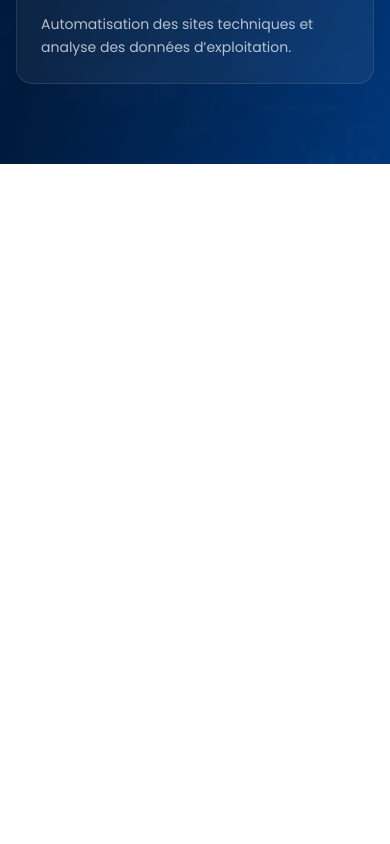
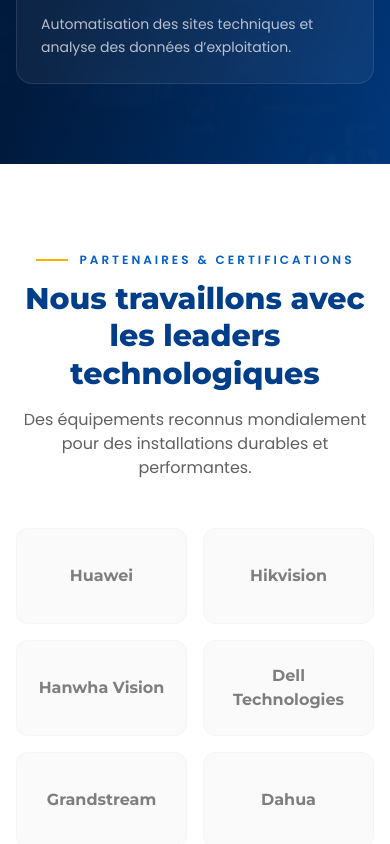
Before and after one commit to etheocledk/atl-btp, a React (Vite) app: page / in a window 390 px wide. Shown: the part 10490-11334 px from the top of the page. Before the commit the page ends 10654 px from the top, so only its background shows below. Built offline with nearby package versions, Linux system fonts and the light colour scheme.

Commit message:
feat: section Partenaires & certifications
Co-Authored-By: Claude Opus 5.5 <noreply@anthropic.com>

```diff
--- a/src/App.tsx
+++ b/src/App.tsx
@@ -2,6 +2,7 @@ import Header from './components/Header'
 import About from './components/About'
 import Hero from './components/Hero'
 import Innovation from './components/Innovation'
+import Partners from './components/Partners'
 import Projects from './components/Projects'
 import Services from './components/Services'
 import { useReveal } from './hooks/useReveal'
@@ -18,6 +19,7 @@ export default function App() {
         <Services />
         <Projects />
         <Innovation />
+        <Partners />
       </main>
     </>
   )
--- /dev/null
+++ b/src/components/Partners.tsx
@@ -0,0 +1,29 @@
+import { partners } from '../data/site'
+import SectionTitle from './SectionTitle'
+
+export default function Partners() {
+  return (
+    <section id="partenaires" className="py-20 sm:py-24">
+      <div className="mx-auto max-w-7xl px-4 sm:px-6 lg:px-8">
+        <SectionTitle
+          eyebrow="Partenaires & certifications"
+          title="Nous travaillons avec les leaders technologiques"
+          intro="Des équipements reconnus mondialement pour des installations durables et performantes."
+          center
+        />
+
+        {/* Noms en texte en attendant les logos officiels fournis par les partenaires */}
+        <ul className="reveal mt-12 grid grid-cols-2 gap-4 sm:grid-cols-3 lg:grid-cols-6">
+          {partners.map((name) => (
+            <li
+              key={name}
+              className="flex h-24 items-center justify-center rounded-xl border border-gray-100 bg-gray-50 px-4 text-center font-display text-base font-bold text-graphite/60 grayscale transition hover:border-atl/20 hover:bg-white hover:text-atl hover:shadow-md"
+            >
+              {name}
+            </li>
+          ))}
+        </ul>
+      </div>
+    </section>
+  )
+}
```
